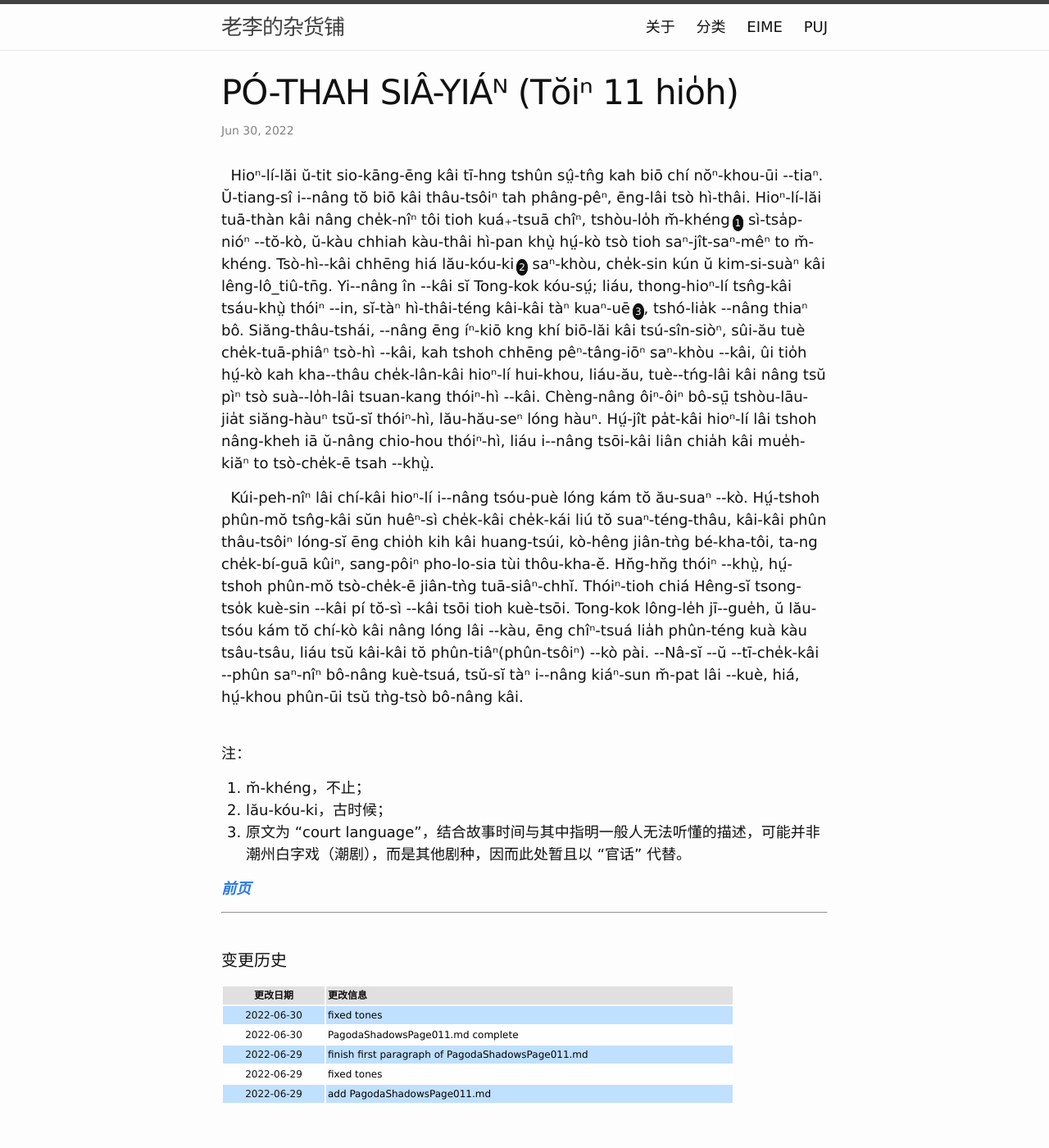
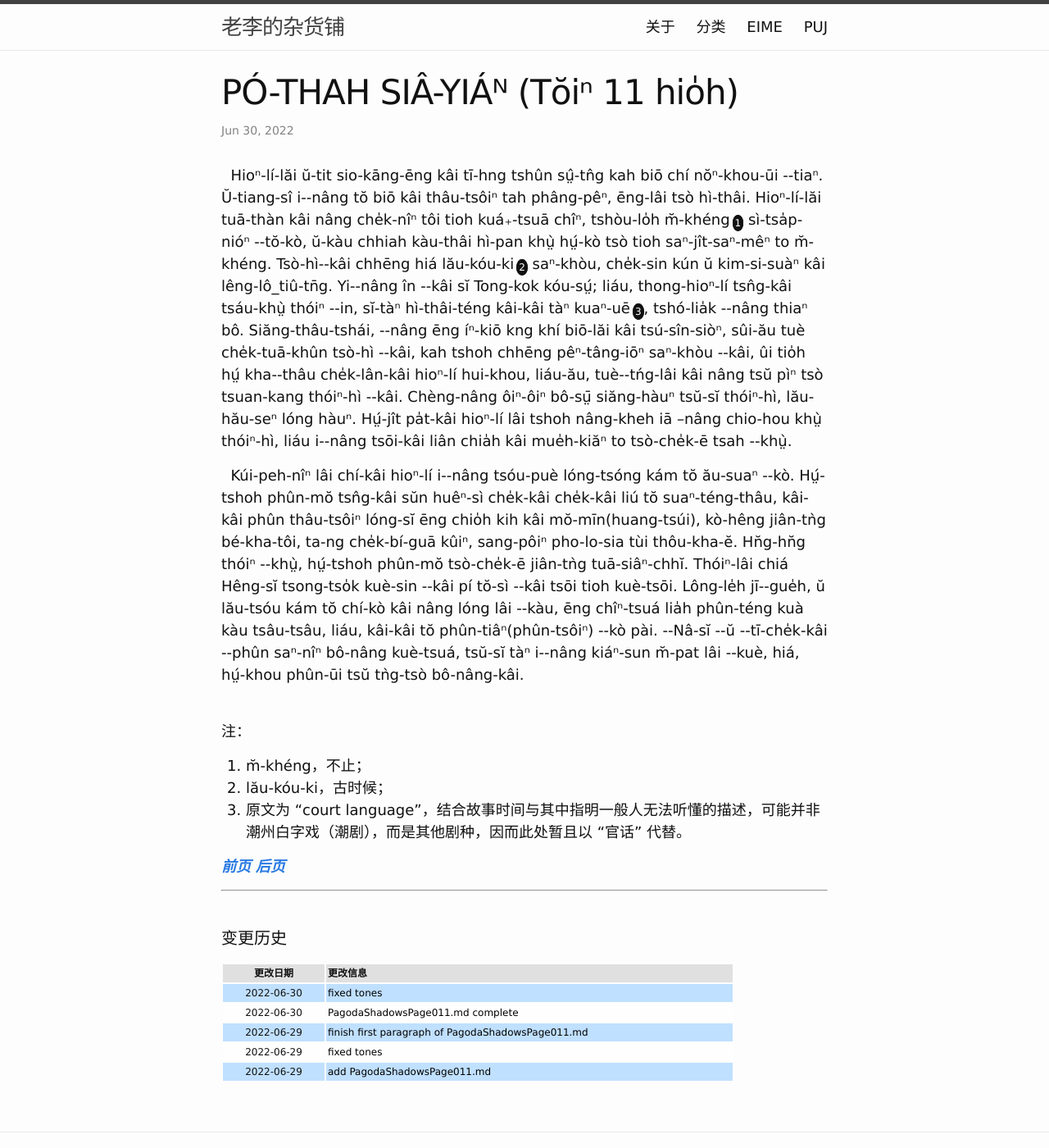
Before and after one commit to DonAnthonyLee/DonAnthonyLee.github.io, a Jekyll site: the page built from docs/puj/PagodaShadowsPage011.md, in a window 1280 px wide and 1400 px high. Shown: the whole window at 82% size. Built offline with Jekyll 4.4.1, drawn with Linux system fonts in a browser that asks for light colours; some web fonts are replaced.

Commit message:
add PagodaShadowsPage012.md

```diff
--- a/docs/puj/PagodaShadowsPage011.md
+++ b/docs/puj/PagodaShadowsPage011.md
@@ -19,22 +19,22 @@
 <!-- They enacted the ancient history of China; and every one went to see them, though they spoke in the court language, which none of the common people understood. -->
 Yi&#x002D;&#x002D;nâng în &#x002D;&#x002D;kâi sĭ Tong-kok kóu-sṳ́; liáu, thong-hioⁿ-lí tsn̂g-kâi tsáu-khṳ̀ thóiⁿ &#x002D;&#x002D;in, sĭ-tàⁿ hì-thâi-téng kâi-kâi tàⁿ kuaⁿ-uē<a href="#note_3" class="note">3</a>, tshó-lia̍k &#x002D;&#x002D;nâng thiaⁿ bô.
 <!-- At the beginning of the play, the chief idol of the temple was carried in a decorated chair, followed by a long procession of actors and others dressed in uniform, round the village and to some of the neighbouring villages, and was then brought back to be the chief spectator at the succeeding performances. -->
-Siăng-thâu-tshái, &#x002D;&#x002D;nâng ēng íⁿ-kiō kng khí biō-lăi kâi tsú-sîn-siòⁿ, sûi-ău tuè che̍k-tuā-phiâⁿ tsò-hì &#x002D;&#x002D;kâi, kah tshoh chhēng pêⁿ-tâng-iōⁿ saⁿ-khòu &#x002D;&#x002D;kâi, ûi tio̍h hṳ́-kò kah kha&#x002D;&#x002D;thâu che̍k-lân-kâi hioⁿ-lí hui-khou, liáu-ău, tuè&#x002D;&#x002D;tńg-lâi kâi nâng tsŭ pìⁿ tsò suà&#x002D;&#x002D;lo̍h-lâi tsuan-kang thóiⁿ-hì &#x002D;&#x002D;kâi.
+Siăng-thâu-tshái, &#x002D;&#x002D;nâng ēng íⁿ-kiō kng khí biō-lăi kâi tsú-sîn-siòⁿ, sûi-ău tuè che̍k-tuā-khûn tsò-hì &#x002D;&#x002D;kâi, kah tshoh chhēng pêⁿ-tâng-iōⁿ saⁿ-khòu &#x002D;&#x002D;kâi, ûi tio̍h hṳ́ kha&#x002D;&#x002D;thâu che̍k-lân-kâi hioⁿ-lí hui-khou, liáu-ău, tuè&#x002D;&#x002D;tńg-lâi kâi nâng tsŭ pìⁿ tsò tsuan-kang thóiⁿ-hì &#x002D;&#x002D;kâi.
 <!-- These theatres were the chief recreation of the people, and were attended by old and young. -->
-Chèng-nâng ôiⁿ-ôiⁿ bô-sṳ̄ tshòu-lāu-jia̍t siăng-hàuⁿ tsŭ-sĭ thóiⁿ-hì, lău-hău-seⁿ lóng hàuⁿ.
+Chèng-nâng ôiⁿ-ôiⁿ bô-sṳ̄ siăng-hàuⁿ tsŭ-sĭ thóiⁿ-hì, lău-hău-seⁿ lóng hàuⁿ.
 <!-- Many guests from other villages were entertained at that time, and many came to the play bringing their own provision of food for the day. -->
-Hṳ́-jît pa̍t-kâi hioⁿ-lí lâi tshoh nâng-kheh iā ŭ-nâng chio-hou thóiⁿ-hì, liáu i&#x002D;&#x002D;nâng tsōi-kâi liân chia̍h kâi mue̍h-kiăⁿ to tsò-che̍k-ē tsah &#x002D;&#x002D;khṳ̀.
+Hṳ́-jît pa̍t-kâi hioⁿ-lí lâi tshoh nâng-kheh iā --nâng chio-hou khṳ̀ thóiⁿ-hì, liáu i&#x002D;&#x002D;nâng tsōi-kâi liân chia̍h kâi mue̍h-kiăⁿ to tsò-che̍k-ē tsah &#x002D;&#x002D;khṳ̀.
 
 <!-- Back on the mountain were the graves of all who had been buried from this village for hundreds of years. -->
-&nbsp;&nbsp;Kúi-peh-nîⁿ lâi chí-kâi hioⁿ-lí i&#x002D;&#x002D;nâng tsóu-puè lóng kám tŏ ău-suaⁿ &#x002D;&#x002D;kò.
+&nbsp;&nbsp;Kúi-peh-nîⁿ lâi chí-kâi hioⁿ-lí i&#x002D;&#x002D;nâng tsóu-puè lóng-tsóng kám tŏ ău-suaⁿ &#x002D;&#x002D;kò.
 <!-- The graves were dug horizontally into the hill, and before each was horseshoe-shaped masonry, three or four feet high in the centre, and sloping down to the ground the ends. Seen from a distance, the burying-ground looked like a great city. -->
-Hṳ́-tshoh phûn-mŏ tsn̂g-kâi sŭn huêⁿ-sì che̍k-kâi che̍k-kái liú tŏ suaⁿ-téng-thâu, kâi-kâi phûn thâu-tsôiⁿ lóng-sĭ ēng chio̍h kih kâi huang-tsúi, kò-hêng jiân-tǹg bé-kha-tôi, ta-ng che̍k-bí-guā kûiⁿ, sang-pôiⁿ pho-lo-sia tùi thôu-kha-ĕ. Hn̆g-hn̆g thóiⁿ &#x002D;&#x002D;khṳ̀, hṳ́-tshoh phûn-mŏ tsò-che̍k-ē jiân-tǹg tuā-siâⁿ-chhĭ.
+Hṳ́-tshoh phûn-mŏ tsn̂g-kâi sŭn huêⁿ-sì che̍k-kâi che̍k-kâi liú tŏ suaⁿ-téng-thâu, kâi-kâi phûn thâu-tsôiⁿ lóng-sĭ ēng chio̍h kih kâi mŏ-mīn(huang-tsúi), kò-hêng jiân-tǹg bé-kha-tôi, ta-ng che̍k-bí-guā kûiⁿ, sang-pôiⁿ pho-lo-sia tùi thôu-kha-ĕ. Hn̆g-hn̆g thóiⁿ &#x002D;&#x002D;khṳ̀, hṳ́-tshoh phûn-mŏ tsò-che̍k-ē jiân-tǹg tuā-siâⁿ-chhĭ.
 <!-- Those of the Heng family who had died far outnumbered those who remained alive. -->
-Thóiⁿ-tioh chiá Hêng-sĭ tsong-tso̍k kuè-sin &#x002D;&#x002D;kâi pí tŏ-sì &#x002D;&#x002D;kâi tsōi tioh kuè-tsōi.
+Thóiⁿ-lâi chiá Hêng-sĭ tsong-tso̍k kuè-sin &#x002D;&#x002D;kâi pí tŏ-sì &#x002D;&#x002D;kâi tsōi tioh kuè-tsōi.
 <!-- During the second month of the Chinese year, all who had ancestors buried here came and fastened gilded paper to flutter over the grave, and worshipped before it. -->
-Tong-kok lông-le̍h jī&#x002D;&#x002D;gue̍h, ŭ lău-tsóu kám tŏ chí-kò kâi nâng lóng lâi &#x002D;&#x002D;kàu, ēng chîⁿ-tsuá lia̍h phûn-téng kuà kàu tsâu-tsâu, liáu tsŭ kâi-kâi tŏ phûn-tiâⁿ(phûn-tsôiⁿ) &#x002D;&#x002D;kò pài.
+Lông-le̍h jī&#x002D;&#x002D;gue̍h, ŭ lău-tsóu kám tŏ chí-kò kâi nâng lóng lâi &#x002D;&#x002D;kàu, ēng chîⁿ-tsuá lia̍h phûn-téng kuà kàu tsâu-tsâu, liáu, kâi-kâi tŏ phûn-tiâⁿ(phûn-tsôiⁿ) &#x002D;&#x002D;kò pài.
 <!-- If any grave lacked for three years these offerings of paper, showing that it had not been visited by the descendants of the person buried in it, the land on which it was made could no longer be claimed as private property. -->
-&#x002D;&#x002D;Nâ-sĭ &#x002D;&#x002D;ŭ &#x002D;&#x002D;tī-che̍k-kâi &#x002D;&#x002D;phûn saⁿ-nîⁿ bô-nâng kuè-tsuá, tsŭ-sĭ tàⁿ i&#x002D;&#x002D;nâng kiáⁿ-sun m̆-pat lâi &#x002D;&#x002D;kuè, hiá, hṳ́-khou phûn-ūi tsŭ tǹg-tsò bô-nâng kâi.
+&#x002D;&#x002D;Nâ-sĭ &#x002D;&#x002D;ŭ &#x002D;&#x002D;tī-che̍k-kâi &#x002D;&#x002D;phûn saⁿ-nîⁿ bô-nâng kuè-tsuá, tsŭ-sĭ tàⁿ i&#x002D;&#x002D;nâng kiáⁿ-sun m̆-pat lâi &#x002D;&#x002D;kuè, hiá, hṳ́-khou phûn-ūi tsŭ tǹg-tsò bô-nâng-kâi.
 <br>
 
 <br>
@@ -46,7 +46,7 @@
 
 
 ***[前页](PagodaShadowsPage010.html)***
-<!-- ***[后页](PagodaShadowsPage012.html)*** -->
+***[后页](PagodaShadowsPage012.html)***
 
 
 ---
```
Also changed, not shown: docs/puj/PagodaShadowsPage012.md (added, +60 -0 lines).
